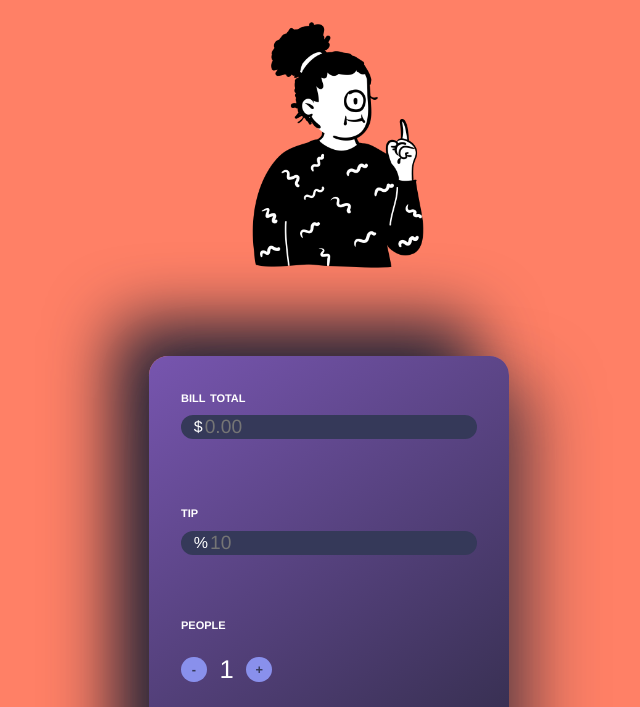
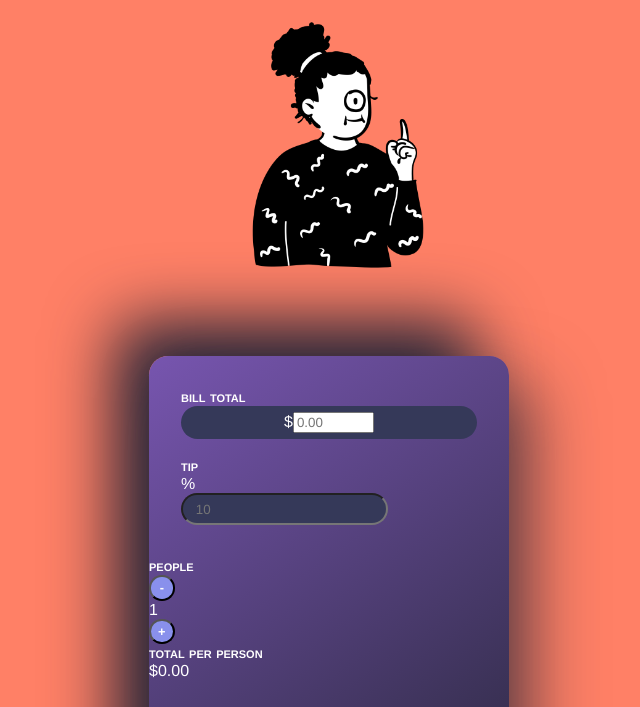
Before and after one commit to 1Dedios/Tip-Calculator, a plain HTML site: page index.html in a window 1280 px wide. Shown: the part 93-800 px from the top of the page, without its empty margins (311-951 px from the left). Drawn offline with Linux system fonts and the light colour scheme.

Commit message:
re-styling & refactoring

```diff
--- a/index.html
+++ b/index.html
@@ -8,62 +8,64 @@
     <link rel="stylesheet" href="style.css" type="text/css">
     <link rel="preconnect" href="https://fonts.googleapis.com">
     <link rel="preconnect" href="https://fonts.googleapis.com">
-    <title>Tip Calculator</title>
+    <title>Split Calculator</title>
 </head>
 
 <body>
     <h1>what the split?!</h1>
 
     <div class="illustration">
-        <img src="illustration1.png" alt="">
+        <img src="illustration1.png" alt="decorative">
     </div>
     <!--above is where I want to place the illustration of someone doing a split-->
 
     <!-- div below contains the entire calculator-->
     <div class="wrapper">
-        <div class="container" id="topContainer">
+        <div id="topcontainer">
             <!--bill total container-->
-            <div class="title">bill total</div>
-            <div class="inputContainer">
-                <span>$</span>
+            <span class="title">bill total</span>
+            <div class="input-container">
                 <!--added the min and max properties b/c of error with call stack-->
+                <span class="sign">$</span>
                 <input type="number" placeholder="0.00" id="billTotalInput" min="1" max="1000000"
                     onkeyup="calculateBill()" />
             </div>
+
+            <br>
+
+            <div id="tipcontainer">
+                <div class="title">tip</div>
+                <div>
+                    <span>%</span>
+                    <input class="input-container" type="number" id="tipInput" placeholder="10"
+                        onkeyup="calculateBill()" />
+                </div>
+            </div>
         </div>
-        <div class="container">
-            <div class="title">tip</div>
-            <!--I would change class to something like tip
-            but I don't know how the class will effect everything else. This is a tutorial
-            will revisit again.-->
-            <div class="inputContainer">
-                <span>%</span>
-                <input type="number" id="tipInput" placeholder="10" onkeyup="calculateBill()" />
+
+        <div id="bottomcontainer">
+            <div class="title">people</div>
+            <div>
+                <button onclick="decrementPeople()">
+                    <span> - </span>
+                </button>
+
             </div>
 
-            <div class="container-bottom" id="bottom">
-                <div class="splitContainer">
-                    <div class="title">people</div>
-                    <div class="controls">
-                        <span class="buttonContainer">
-                            <button class="splitButton" onclick="decrementPeople()">
-                                <span class="buttonText"> - </span>
-                            </button>
-                        </span>
-                        <span class="splitAmount split-amt" id="numberOfPeople"> 1 </span>
-                        <span class="buttonContainer">
-                            <button class="splitButton" onclick="incrementPeople()">
-                                <span class="buttonText button-text"> + </span>
-                            </button>
-                        </span>
-                    </div>
-                </div>
-            </div>
-            <div class="totalContainer">
-                <div class="title">total per person</div>
-                <div class="total" id="perPersonTotal">$0.00</div>
-            </div>
+            <div id="numberOfPeople"> 1 </div>
+
+            <button onclick="incrementPeople()">
+                <span> + </span>
+            </button>
+
         </div>
+
+        <div>
+            <div class="title">total per person</div>
+            <div id="perPersonTotal">$0.00</div>
+        </div>
+    </div>
+
     </div>
 
     <div class="copyright"> &#169; Calculator Created & Designed by Dedios </div>
--- a/script.js
+++ b/script.js
@@ -13,7 +13,7 @@ calculateBill = () => {
     const total = bill + tipAmount;
     const perPersontotal = total / numberOfPeople;
 
-    totalPersons.innerText = `${perPersontotal}`;
+    totalPersons.innerText = `${perPersontotal.toFixed(2)}`;
 }
 
 
--- a/style.css
+++ b/style.css
@@ -27,6 +27,18 @@ h1 {
     padding-bottom: 50px;
 }
 
+
+.wrapper {
+    height: 525px;
+    width: 360px;
+    color: white;
+    border-radius: 1.2rem;
+    background: linear-gradient(145deg, #7755af, #272639);
+    box-shadow: 24px 28px 67px #272639a5,
+        -34px -34px 67px #272639;
+    margin: auto;
+}
+
 input {
     caret-color: red;
 }
@@ -39,136 +51,67 @@ input[type=number]::-webkit-outer-spin-button {
     appearance: none;
 }
 
-.wrapper {
-    height: 525px;
-    width: 360px;
-    color: white;
-    border-radius: 1.2rem;
-    background: linear-gradient(145deg, #7755af, #272639);
-    box-shadow: 24px 28px 67px #272639a5,
-        -34px -34px 67px #272639;
-    margin: auto;
-
+.title {
+    font-weight: bold;
 }
 
-#topContainer {
-    padding: 2rem;
+.title,
+.sign {
+    display: flex;
+    flex-direction: row;
 }
 
-/*bill total container - top*/
-.container {
-    padding: 2rem;
+/* bill amount and tips */
+#topcontainer {
+    padding: 2rem 2rem;
 }
 
-/*controls the increase and decrease of people - bottom container*/
-.container-bottom {
-    padding-right: 60px;
 
+#bottomcontainer {
+    /* display: flex; */
+    /* flex-direction: row; */
+    /* justify-content: center; */
 
-}
-
-/* ORIGINAL CODE FOR THE BOTTOM CONTAINERS
-.container-bottom,
-.totalContainer {
-    padding: 2rem;
-    display: flex;
-    flex-direction: column;
-    justify-content: space-around;
-}
-
-*/
-
-/*controls the amt of ppl control and the total output*/
-
-.controls,
-.total {
-    display: inline-block;
-    vertical-align: top;
-}
-
-.container-bottom,
-.totalContainer {
-    display: inline-block;
-    padding-top: 60px;
-    /*helps to align the people and total component but total is slightly off*/
-    vertical-align: top;
-}
-
-/*controls the total per person component*/
-
-.totalContainer {
-    justify-content: flex-end;
-
-}
-
-/* controls the titling of all components */
-
-.title {
-    font-weight: bold;
-    margin-bottom: 0.6rem;
-}
-
-/*amt of people number & total per person*/
-.split-amt,
-.total {
-    font-size: 2rem;
-    font-weight: lighter;
 }
 
 
 
-.inputContainer {
+
+.input-container {
     background: #353959;
     border-radius: 1.4rem;
-    padding: 0 0.8rem;
+    padding: 0.4rem 0.8rem;
     display: flex;
+    justify-content: center;
     align-items: center;
+    outline: none;
 }
 
-#billTotalInput,
+
+
+/* #billTotalInput,
 #tipInput {
     font-size: 1.2rem;
     background: none;
     border: none;
     outline: none;
     padding: none;
-}
+} */
 
-.buttonContainer {
+button {
     background: #8990ec;
-    display: grid;
-    place-items: center;
+
     width: 1.6rem;
     height: 1.6rem;
     border-radius: 50%;
+    font-size: 0.8rem;
+    font-weight: bold;
 }
 
-.controls {
-    display: flex;
-    align-items: center;
-}
 
-.splitButton {
-    font-size: 0.8rem;
-    font-weight: bold;
-    display: grid;
-    place-items: center;
-    background: none;
-    border: none;
-}
+.button-text {
+    color: #353959 !important;
 
-.total {
-    font-weight: lighter;
-    padding-left: 70px;
-}
-
-.buttonText {
-    color: #353959 !important;
-}
-
-.splitAmount {
-    font-size: 1.6rem;
-    margin: 0.8rem;
 }
 
 
```
